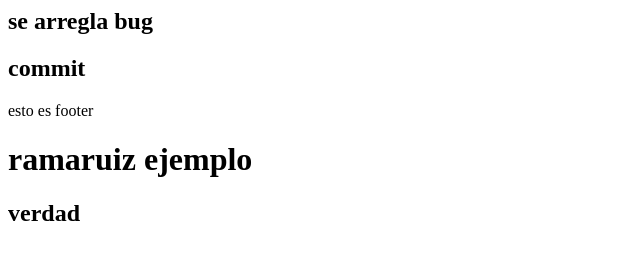
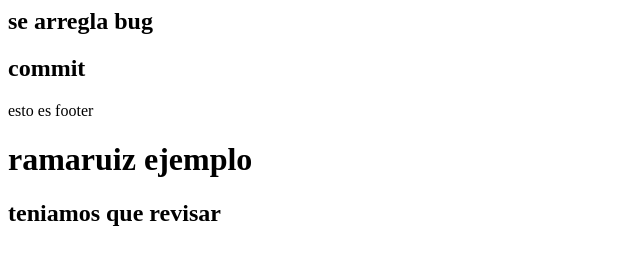
Before and after one commit to jrroberth/prueba, a plain HTML site: page index.html in a window 1280 px wide. Shown: the whole page, without its empty margins (0-640 px from the left). Drawn offline with Linux system fonts and the light colour scheme.

Commit message:
subir a nube desde VS

```diff
--- a/index.html
+++ b/index.html
@@ -3,5 +3,5 @@
 <h2>commit </h2>
 <footer><p>esto es footer</p></footer>
 <h1>ramaruiz ejemplo</h1>
-<h2>verdad</h2>
+<h2>teniamos que revisar</h2>
 </html>
```
